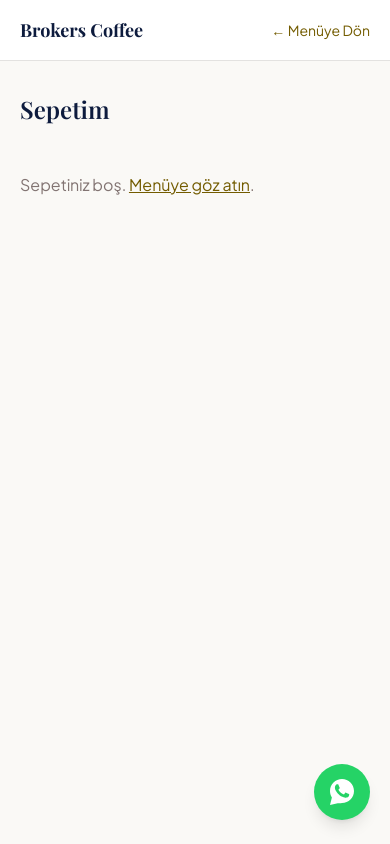
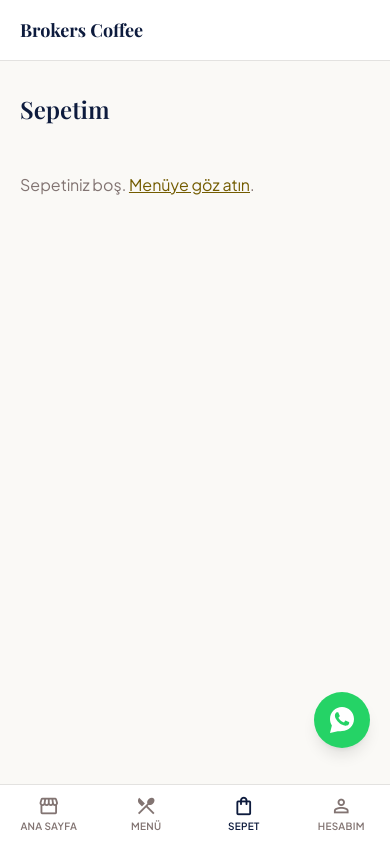
Before and after one commit to coskungulerlokalusta/brokerscoffeecomtr, a website: page public/cart.html in a window 390 px wide. Drawn offline with nearby package versions, Linux system fonts and the light colour scheme.

Commit message:
Add files via upload

```diff
--- a/public/cart.html
+++ b/public/cart.html
@@ -5,10 +5,12 @@
 <meta content="width=device-width, initial-scale=1.0" name="viewport"/>
 <title>Sepetim | Brokers Coffee</title>
 <script src="https://cdn.tailwindcss.com"></script>
-<link href="https://fonts.googleapis.com/css2?family=Playfair+Display:wght@600;700&family=Plus+Jakarta+Sans:wght@400;500;600&display=swap" rel="stylesheet"/>
+<link href="https://fonts.googleapis.com/css2?family=Playfair+Display:wght@600;700&family=Plus+Jakarta+Sans:wght@400;500;600&family=Material+Symbols+Outlined:wght,FILL@100..700,0..1&display=swap" rel="stylesheet"/>
 <style>
   body { font-family: 'Plus Jakarta Sans', sans-serif; background:#faf9f6; }
   h1, h2 { font-family: 'Playfair Display', serif; }
+  .material-symbols-outlined { font-variation-settings: 'FILL' 0, 'wght' 400, 'GRAD' 0, 'opsz' 24; }
+  @media (max-width: 768px) { body { padding-bottom: 72px; } }
 </style>
 </head>
 <body class="min-h-screen">
@@ -16,7 +18,6 @@
 <header class="bg-white sticky top-0 z-10 border-b border-[#e3e2e0]">
 <div class="max-w-3xl mx-auto px-5 py-4 flex items-center justify-between">
 <a href="/" class="font-bold text-lg text-[#0d1b3d]" style="font-family:'Playfair Display',serif;">Brokers Coffee</a>
-<a href="/" class="text-sm text-[#735c00]">← Menüye Dön</a>
 </div>
 </header>
 
@@ -35,6 +36,27 @@
 
 <p id="empty-msg" class="text-[#827472] hidden">Sepetiniz boş. <a href="/" class="text-[#735c00] underline">Menüye göz atın</a>.</p>
 </main>
+
+<!-- Mobil uygulama tarzı alt gezinme -->
+<nav class="md:hidden fixed bottom-0 left-0 right-0 z-50 bg-white border-t border-[#e3e2e0] flex items-stretch justify-around" style="padding-bottom: env(safe-area-inset-bottom);">
+<a href="/" class="flex-1 flex flex-col items-center justify-center gap-0.5 py-2.5 text-[#827472]">
+<span class="material-symbols-outlined text-[22px]">storefront</span>
+<span class="text-[10px] font-semibold uppercase tracking-wide">Ana Sayfa</span>
+</a>
+<a href="/#menu" class="flex-1 flex flex-col items-center justify-center gap-0.5 py-2.5 text-[#827472]">
+<span class="material-symbols-outlined text-[22px]">restaurant_menu</span>
+<span class="text-[10px] font-semibold uppercase tracking-wide">Menü</span>
+</a>
+<a href="/cart.html" class="flex-1 flex flex-col items-center justify-center gap-0.5 py-2.5 text-[#0d1b3d] relative">
+<span class="material-symbols-outlined text-[22px]">shopping_bag</span>
+<span data-cart-badge-mobile class="hidden absolute top-1 right-[calc(50%-18px)] bg-[#c9a227] text-[#241a00] text-[9px] font-bold rounded-full w-4 h-4 flex items-center justify-center">0</span>
+<span class="text-[10px] font-semibold uppercase tracking-wide">Sepet</span>
+</a>
+<a href="/account.html" class="flex-1 flex flex-col items-center justify-center gap-0.5 py-2.5 text-[#827472]">
+<span class="material-symbols-outlined text-[22px]">person</span>
+<span class="text-[10px] font-semibold uppercase tracking-wide">Hesabım</span>
+</a>
+</nav>
 
 <script src="/js/cart.js"></script>
 <script>
@@ -87,10 +109,22 @@ function render() {
   });
 }
 
+function syncMobileCartBadge() {
+  const badge = document.querySelector('[data-cart-badge-mobile]');
+  if (badge) {
+    const count = cartCount();
+    badge.textContent = count;
+    badge.classList.toggle('hidden', count === 0);
+  }
+}
+document.addEventListener('DOMContentLoaded', syncMobileCartBadge);
+const origSaveCart = saveCart;
+saveCart = function(cart) { origSaveCart(cart); syncMobileCartBadge(); };
+
 render();
 </script>
 
-<a href="https://wa.me/905326424738?text=Merhaba%2C%20sipari%C5%9F%20vermek%20istiyorum" target="_blank" rel="noopener" class="fixed z-40 bottom-6 right-5 w-14 h-14 rounded-full bg-[#25D366] shadow-lg flex items-center justify-center hover:scale-105 transition-transform" aria-label="WhatsApp'tan yaz">
+<a href="https://wa.me/905326424738?text=Merhaba%2C%20sipari%C5%9F%20vermek%20istiyorum" target="_blank" rel="noopener" class="fixed z-40 bottom-24 md:bottom-6 right-5 w-14 h-14 rounded-full bg-[#25D366] shadow-lg flex items-center justify-center hover:scale-105 transition-transform" aria-label="WhatsApp'tan yaz">
 <svg viewBox="0 0 32 32" class="w-8 h-8" fill="white"><path d="M16.001 3C9.373 3 4 8.373 4 15c0 2.386.688 4.611 1.875 6.489L4 29l7.719-1.837A11.94 11.94 0 0 0 16.001 27C22.628 27 28 21.627 28 15S22.628 3 16.001 3zm6.964 16.876c-.293.822-1.452 1.508-2.373 1.703-.632.133-1.457.238-4.236-.91-3.554-1.469-5.84-5.058-6.017-5.293-.17-.235-1.442-1.92-1.442-3.66 0-1.74.912-2.596 1.235-2.951.323-.355.706-.444.941-.444.235 0 .47.002.676.012.216.01.507-.082.793.605.293.703.998 2.428 1.086 2.604.088.176.147.382.03.617-.117.235-.176.382-.352.588-.176.206-.371.46-.53.618-.176.176-.36.367-.155.719.206.352.914 1.508 1.963 2.443 1.35 1.204 2.488 1.577 2.84 1.753.352.176.558.147.764-.088.206-.235.881-1.03 1.117-1.383.235-.353.47-.294.793-.176.323.117 2.047.966 2.399 1.142.352.176.587.264.674.412.088.147.088.851-.205 1.673z"/></svg>
 </a>
 </body>
```
Also changed, not shown: public/index.html (+3 -1 lines).
